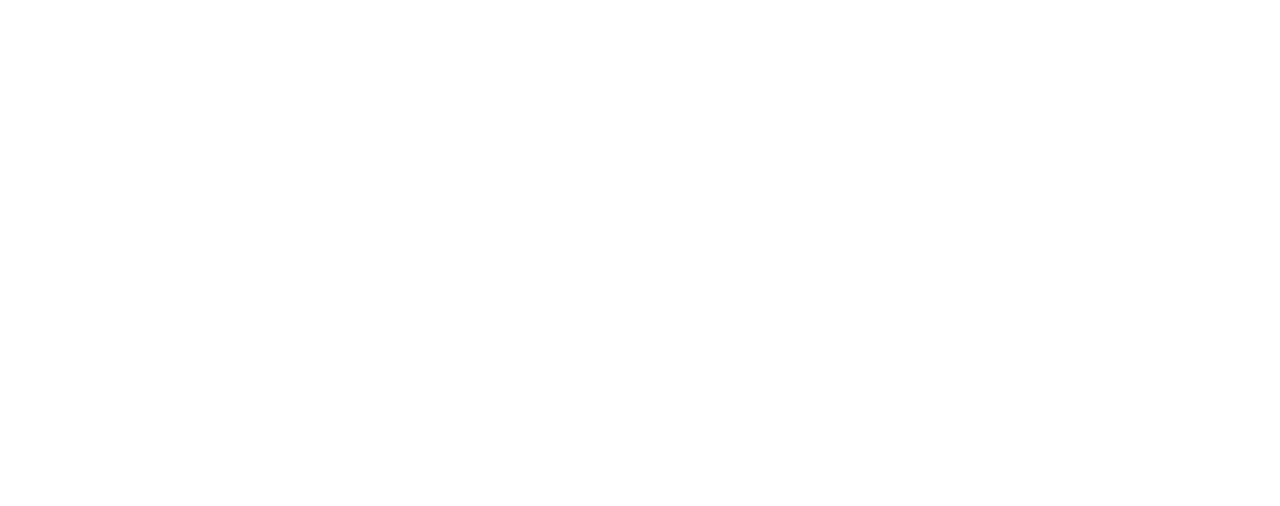
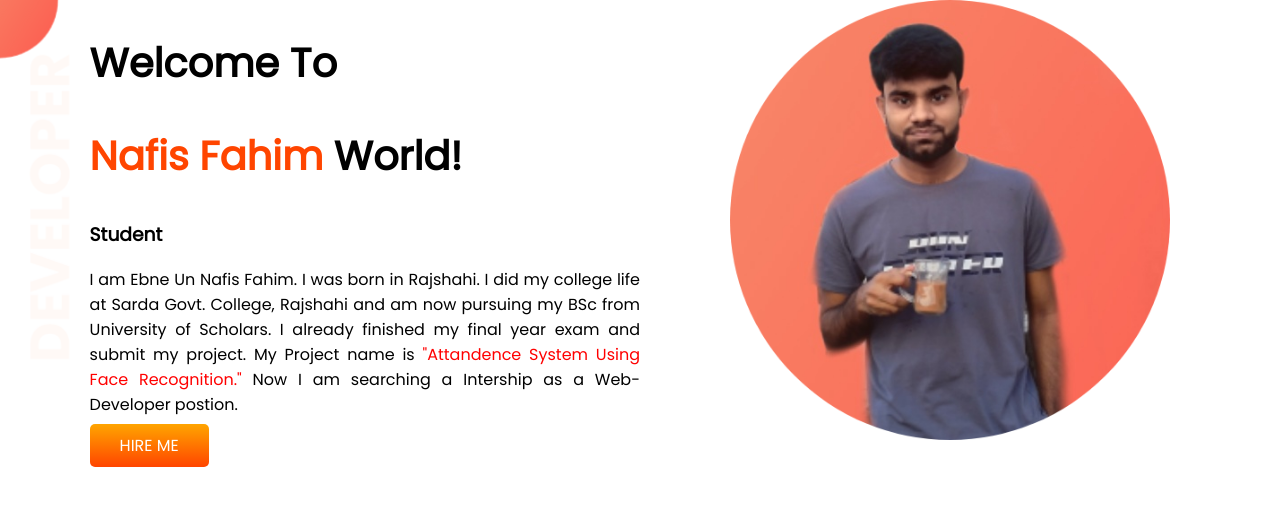
Before and after one commit to Nafis-Fahim50/developer-portfolio, a plain HTML site: page index.html in a window 1280 px wide. Drawn offline with Linux system fonts and the light colour scheme.

Commit message:
top banner add

```diff
--- a/index.html
+++ b/index.html
@@ -5,9 +5,25 @@
     <meta http-equiv="X-UA-Compatible" content="IE=edge">
     <meta name="viewport" content="width=device-width, initial-scale=1.0">
     <title>Nafis Portfolio</title>
+    <link rel="preconnect" href="https://fonts.googleapis.com">
+    <link rel="preconnect" href="https://fonts.gstatic.com" crossorigin>
+    <link href="https://fonts.googleapis.com/css2?family=Poppins&display=swap" rel="stylesheet">
     <link rel="stylesheet" href="style.css">
 </head>
 <body>
+<section class="top-banner">
+    <div class="half-width">
+        <h1>Welcome To</h1>
+        <h1> <span class="orange-color">Nafis Fahim</span> World!</h1>
+        <h3>Student</h3>
+        <p>I am Ebne Un Nafis Fahim. I was born in Rajshahi. I did my college life at Sarda Govt. College, Rajshahi and am now pursuing my BSc from University of Scholars. I already finished my final year exam and submit my project. My Project name is <span class="Project-Name"> "Attandence System Using Face Recognition."</span> Now I am searching a Intership as a Web-Developer postion.</p>
+        <a class ="link-button" href="https://www.linkedin.com/in/nafis-fahim-2b73801a4/" target="_blank">HIRE ME</a>
+    </div>
+
+    <div class="half-width">
+        <img src="images/Nafis_Fahim.png" alt="">
+    </div>
+</section>
 
 </body>
 </html>
--- a/style.css
+++ b/style.css
@@ -0,0 +1,37 @@
+body{
+    font-family: 'Poppins', sans-serif;
+    margin: 0;
+}
+h1{
+    font-size: 40px;
+}
+.orange-color{
+    color: orangered;
+}
+section{
+    display: flex;
+}
+.half-width{
+    width: 50%;
+    padding-left: 7%;
+}
+.half-width img{
+    width: 80%;
+}
+.half-width p{
+    text-align: justify;
+}
+.link-button{
+    text-decoration: none;
+    background-image: linear-gradient(orange,orangered);
+    padding: 10px 30px;
+    border-radius: 5px;
+    color: white;
+}
+.top-banner{
+    background-image: url(images/top-banner.png);
+    background-repeat: no-repeat;
+}
+.Project-Name{
+    color: red;
+}
```
Also changed, not shown: images/Nafis_Fahim.png (added), images/Nobita.jpg (added), images/dream-bg.png (added), images/exp-bg.png (added), images/my-bg.png (added), images/my-bg2.png (added), images/top-banner.png (added), 11 other files.
